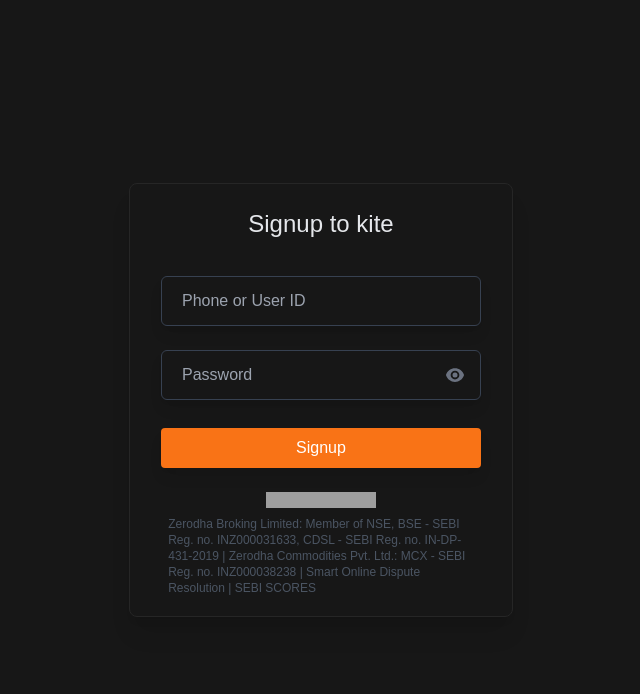
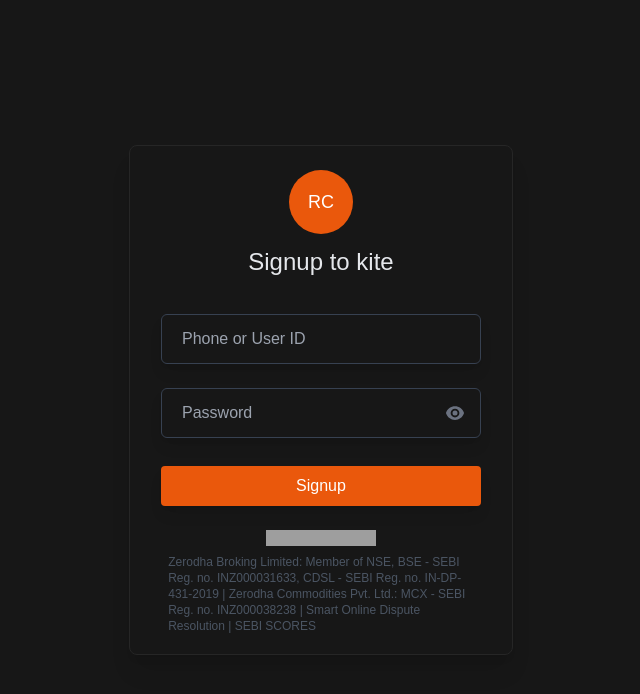
Before and after one commit to RikenMor001/Zerodha_Kite, a Next.js app: page / in a window 1280 px wide. Shown: the top 694 px of the page, without its empty margins (319-959 px from the left). Built offline with nearby package versions, Linux system fonts and the light colour scheme; grey boxes are pictures that could not be loaded.

Commit message:
Update page.tsx

```diff
--- a/app/page.tsx
+++ b/app/page.tsx
@@ -15,7 +15,7 @@
     password: "",
   });
   const [message, setMessage] = useState<string>("");
-
+  const userIdName = "RC"
   const router = useRouter();
 
   const handleSignup = async () => {
@@ -48,6 +48,13 @@
     <div className="flex justify-center items-center bg-neutral-900 min-h-screen text-gray-200">
       <div className="rounded-lg shadow-xl w-96 bg-neutral-900 border border-neutral-800">
         <div className="flex flex-col justify-center items-center font-light text-2xl p-6 text-gray-200">
+        <div className="flex items-center space-x-2 text-white">
+        <div className="bg-orange-600 rounded-full w-16 h-16 flex items-center justify-center text-lg mb-3">
+          <button>
+            { userIdName }
+          </button>
+        </div>
+      </div>
           Signup to kite
         </div>
         <div>
@@ -72,7 +79,7 @@
         </div>
         <div className="flex justify-center items-center p-4">
           <button
-            className="w-80 bg-orange-500 text-white py-2 rounded hover:bg-orange-600 shadow-lg"
+            className="w-80 bg-orange-600 text-white py-2 rounded hover:bg-orange-800 shadow-lg"
             onClick={handleSignup}
           >
             Signup
```
